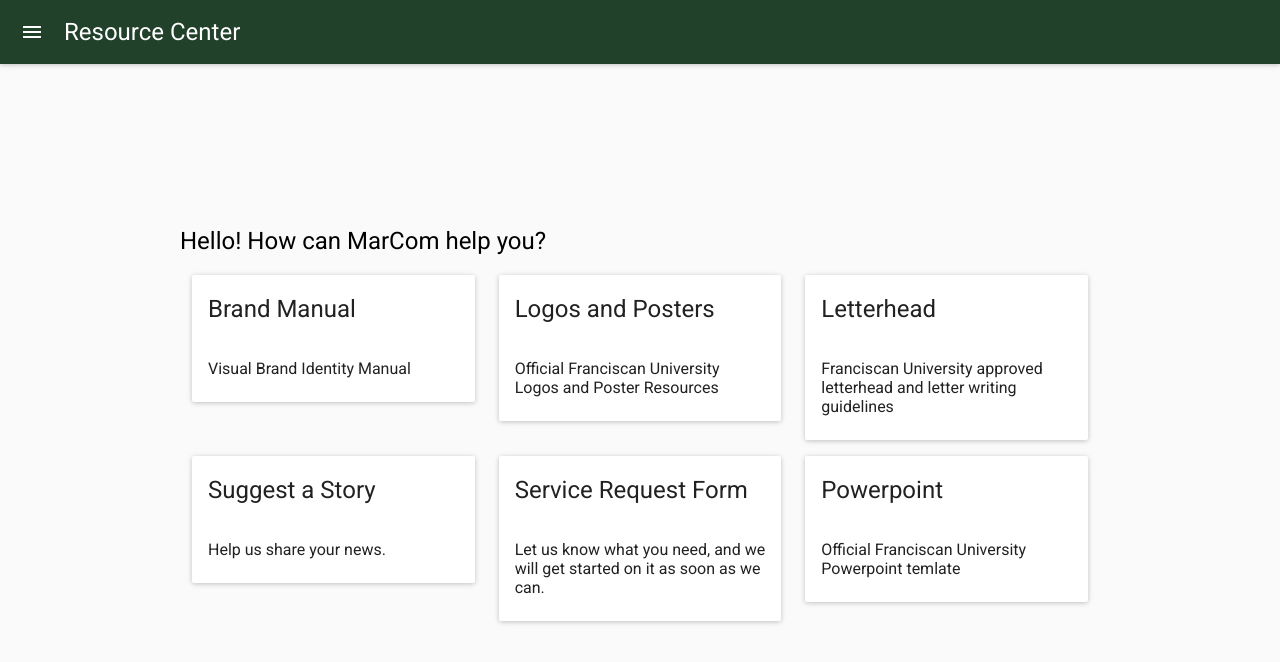
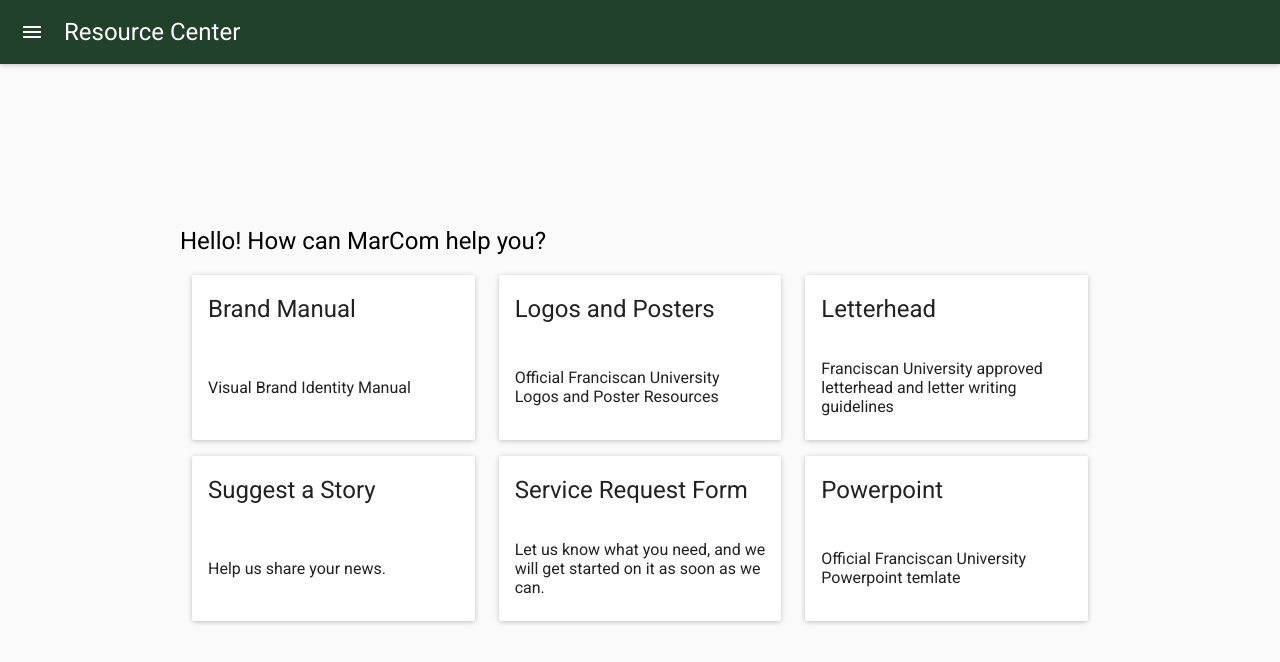
Before and after one commit to fus-marcom/resource-center, a React (Create React App) app: page / in a window 1280 px wide. Shown: the top 662 px of the page. Built offline with nearby package versions, Linux system fonts and the light colour scheme; what react-tap-event-plugin would draw is missing.

Commit message:
Fixed layout in /home and /service-request-form

```diff
--- a/src/styles/home.scss
+++ b/src/styles/home.scss
@@ -1,8 +1,8 @@
-.col {
+.flex-div {
   display: flex;
   margin-bottom: 16px;
 
-  >div {
+  div {
     display: flex;
     flex-direction: column;
     flex-grow: 1;
--- a/src/styles/serviceRequest.scss
+++ b/src/styles/serviceRequest.scss
@@ -1,13 +1,3 @@
-.col {
-    display: block;
-    margin-bottom: 16px;
-
-    >div {
-      display: flex;
-      flex-direction: column;
-      flex-grow: 1;
-    }
-}
 #planning-guide-checkbox {
   padding-top: 15px;
 }
--- a/src/views/Home.js
+++ b/src/views/Home.js
@@ -27,34 +27,34 @@ class Home extends Component {
       >
         <div className='row' style={{ display: 'flex', flexWrap: 'wrap' }}>
           <h2 style={{ flex: '1 100%' }}>Hello! How can MarCom help you?</h2>
-          <div className='col s12 m4'>
+          <div className='col s12 m4 flex-div'>
             <GenericCard cardTitle='Brand Manual'>
               Visual Brand Identity Manual
             </GenericCard>
           </div>
-          <div className='col s12 m4'>
+          <div className='col s12 m4 flex-div'>
             <GenericCard cardTitle='Logos and Posters'>
               Official Franciscan University Logos and Poster Resources
             </GenericCard>
           </div>
-          <div className='col s12 m4'>
+          <div className='col s12 m4 flex-div'>
             <GenericCard cardTitle='Letterhead'>
               Franciscan University approved letterhead and letter writing
               guidelines
             </GenericCard>
           </div>
-          <div className='col s12 m4'>
+          <div className='col s12 m4 flex-div'>
             <GenericCard cardTitle='Suggest a Story'>
               Help us share your news.
             </GenericCard>
           </div>
-          <div className='col s12 m4'>
+          <div className='col s12 m4 flex-div'>
             <GenericCard cardTitle='Service Request Form'>
               Let us know what you need, and we will get started on it as soon
               as we can.
             </GenericCard>
           </div>
-          <div className='col s12 m4'>
+          <div className='col s12 m4 flex-div'>
             <GenericCard cardTitle='Powerpoint'>
               Official Franciscan University Powerpoint temlate
             </GenericCard>
```
